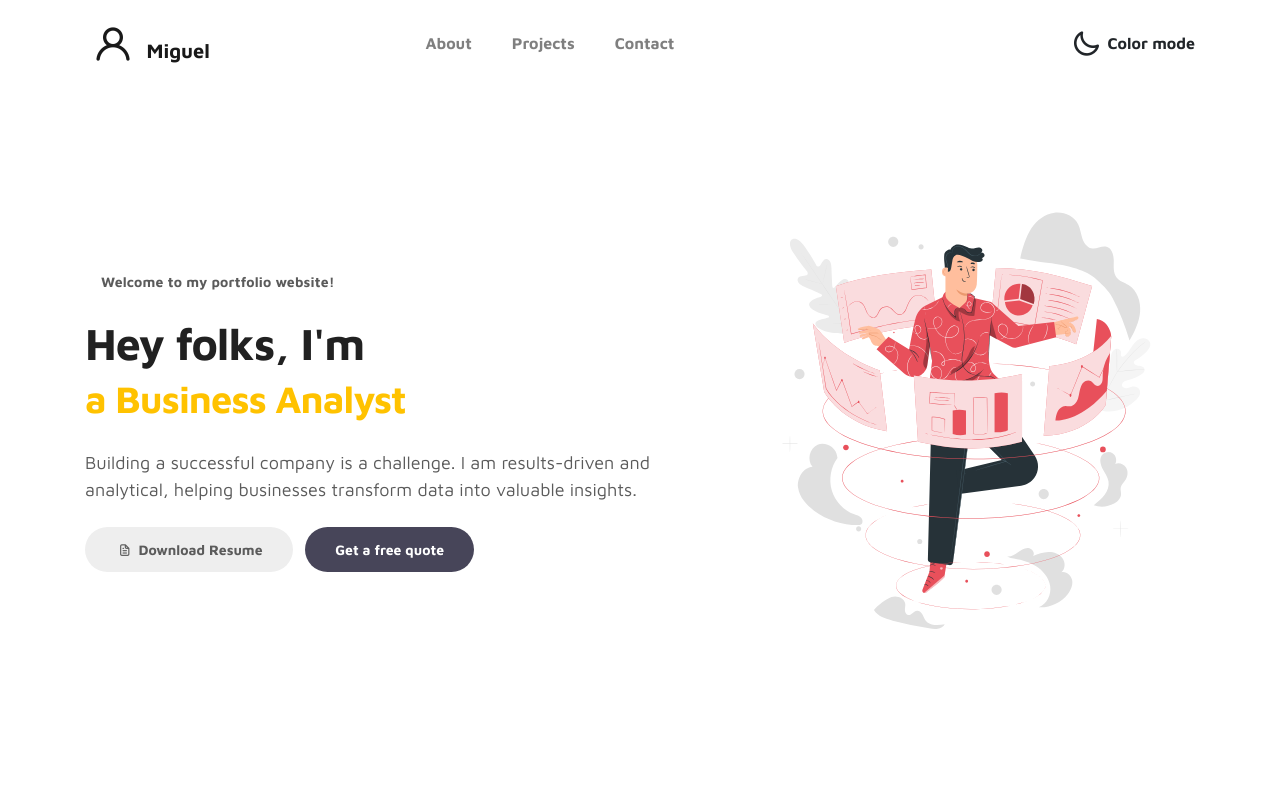
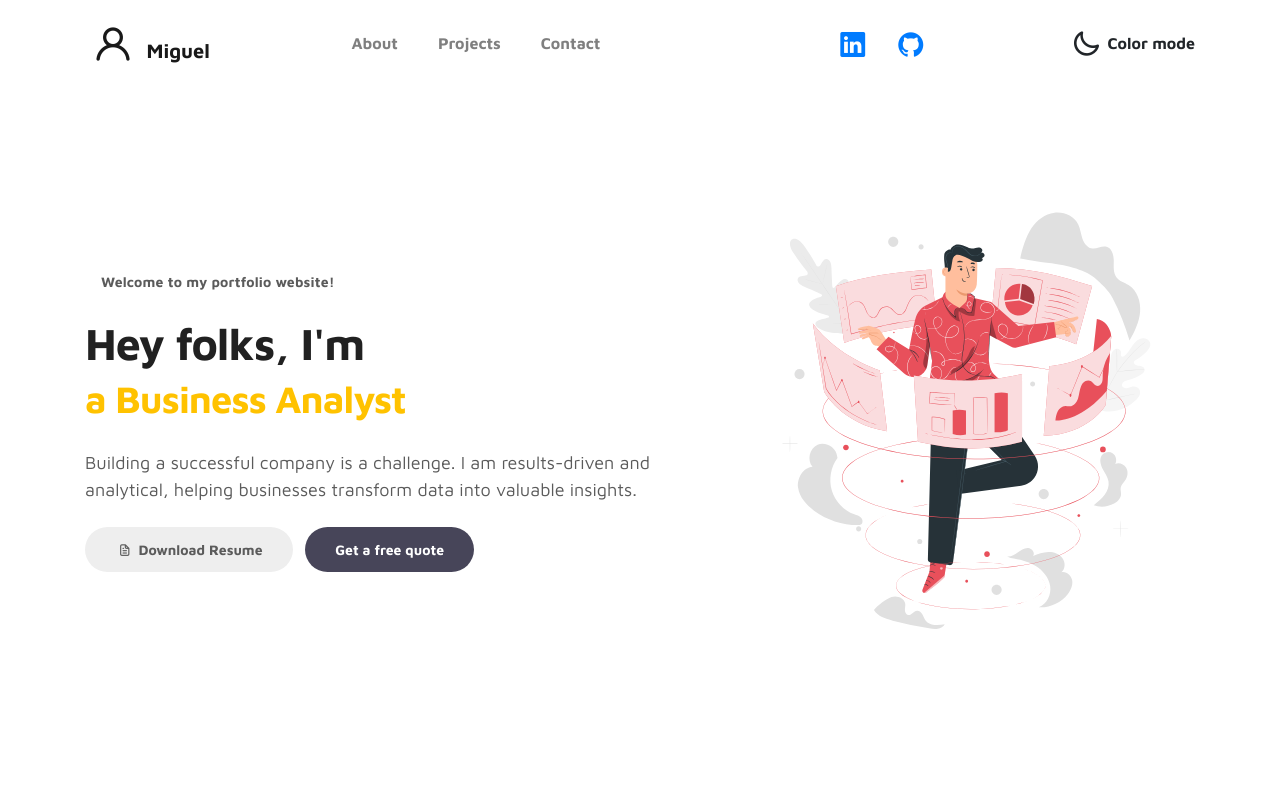
Before and after one commit to migbenav/Portfolio-Page, a plain HTML site: page index.html in a window 1280 px wide. Shown: the top 800 px of the page. Drawn offline with nearby package versions, Linux system fonts and the light colour scheme.

Commit message:
Update index.html

```diff
--- a/index.html
+++ b/index.html
@@ -48,6 +48,22 @@ Miguel 2025
                     <li class="nav-item">
                         <a href="#contact" class="nav-link"><span data-hover="Contact">Contact</span></a>
                     </li>
+                </ul>
+
+                <link href="https://unicons.iconscout.com/release/v4.0.0/css/line.css" rel="stylesheet">
+
+                <!-- Add icons before color mode section -->
+                <ul class="navbar-nav ml-auto d-flex align-items-center">
+                  <li class="nav-item mr-3">
+                      <a href="https://www.linkedin.com/in/miguel-angel-benavides" target="_blank">
+                          <i class="uil uil-linkedin" style="font-size: 30px;"></i>
+                      </a>
+                  </li>
+                  <li class="nav-item mr-3">
+                      <a href="https://github.com/migbenav" target="_blank">
+                          <i class="uil uil-github" style="font-size: 30px;"></i>
+                      </a>
+                  </li>
                 </ul>
 
                 <ul class="navbar-nav ml-lg-auto">
```
